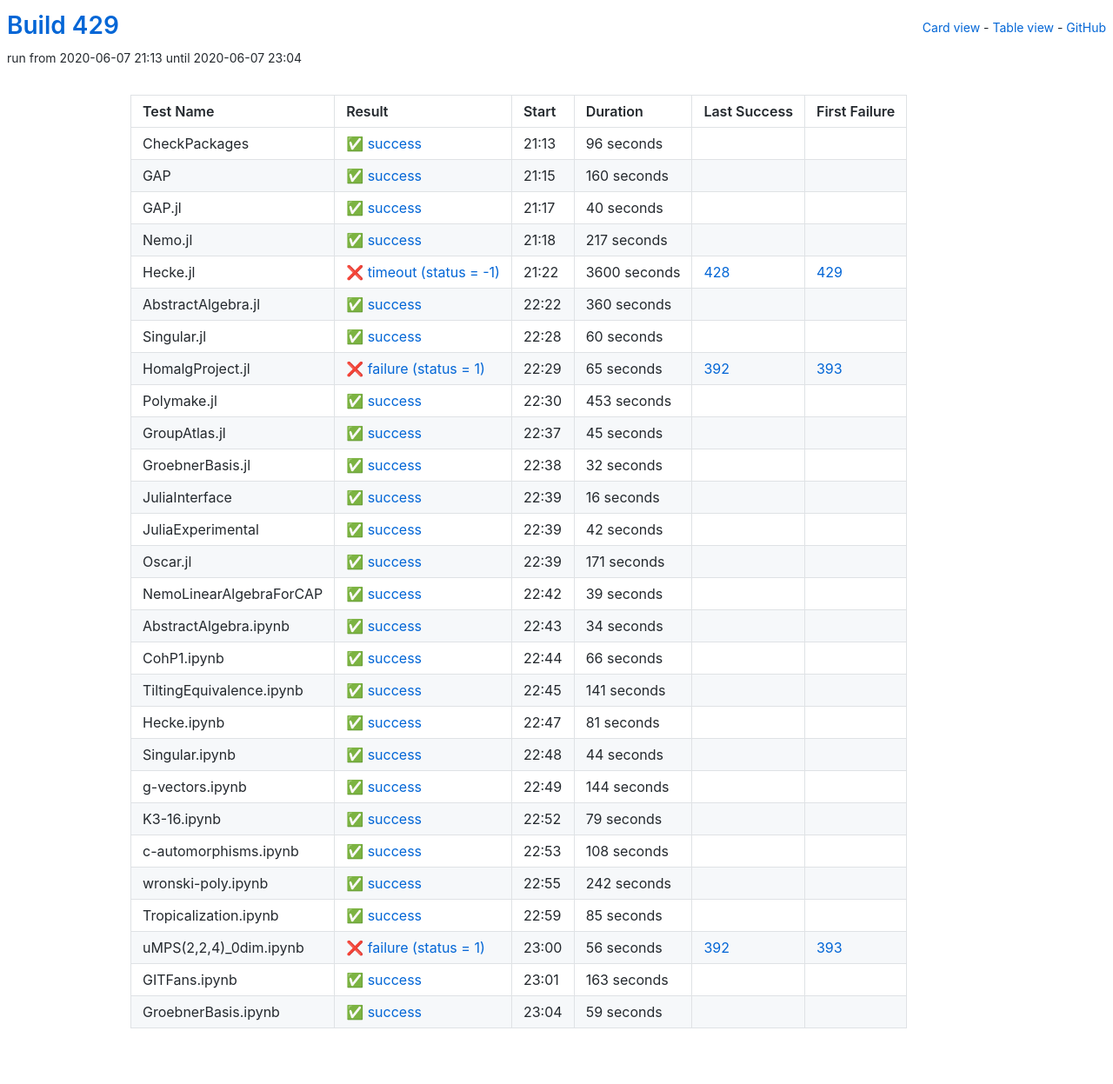
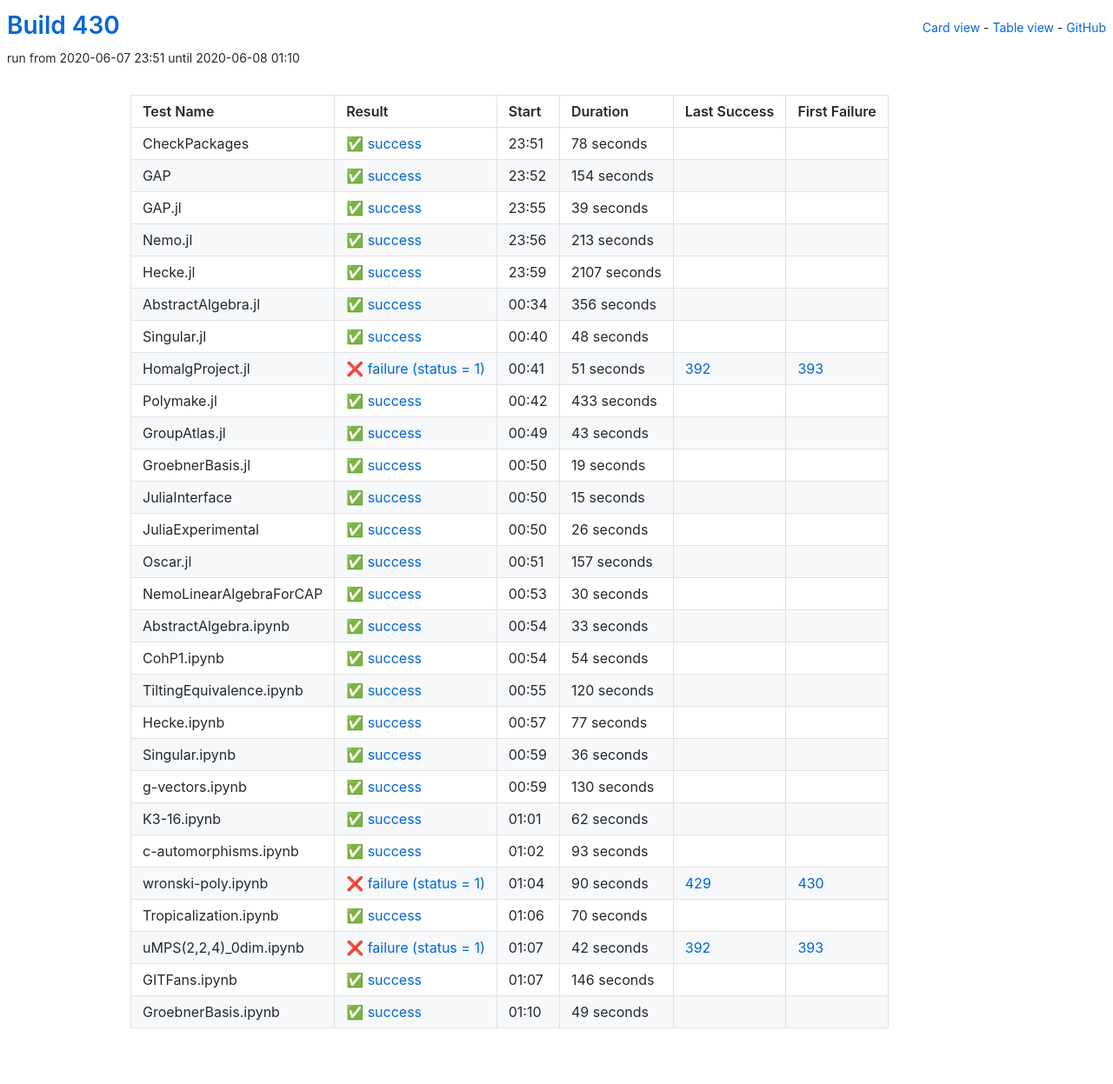
Before and after one commit to oscar-system/oscar-ci-status-1.4, a Jekyll site: the page built from table.html, in a window 1280 px wide. Shown: the whole page at 87% size. Built offline with Jekyll 4.4.1, drawn with Linux system fonts in a browser that asks for light colours.

Commit message:
Build 430

```diff
--- a/_data/ci.yml
+++ b/_data/ci.yml
@@ -1,340 +1,340 @@
-build: 429
-build_url: https://oscarci.mathematik.uni-kl.de/job/oscar-julia-1.4/429/
+build: 430
+build_url: https://oscarci.mathematik.uni-kl.de/job/oscar-julia-1.4/430/
 job: oscar-julia-1.4
 tests:
-- duration: 96
+- duration: 78
   exitcode: 0
   first_failure: false
   first_failure_url: null
   id: checkpackages
   last_success: false
   last_success_url: null
-  log: https://oscarci.mathematik.uni-kl.de/job/oscar-julia-1.4/429/artifact/logs/build-429/CheckPackages.log
+  log: https://oscarci.mathematik.uni-kl.de/job/oscar-julia-1.4/430/artifact/logs/build-430/CheckPackages.log
   name: CheckPackages
-  start: 2020-06-07 21:13
+  start: 2020-06-07 23:51
   status: success
   success: true
-- duration: 160
+- duration: 154
   exitcode: 0
   first_failure: false
   first_failure_url: null
   id: gap
   last_success: false
   last_success_url: null
-  log: https://oscarci.mathematik.uni-kl.de/job/oscar-julia-1.4/429/artifact/logs/build-429/GAP.log
+  log: https://oscarci.mathematik.uni-kl.de/job/oscar-julia-1.4/430/artifact/logs/build-430/GAP.log
   name: GAP
-  start: 2020-06-07 21:15
+  start: 2020-06-07 23:52
   status: success
   success: true
-- duration: 40
+- duration: 39
   exitcode: 0
   first_failure: false
   first_failure_url: null
   id: gap-jl
   last_success: false
   last_success_url: null
-  log: https://oscarci.mathematik.uni-kl.de/job/oscar-julia-1.4/429/artifact/logs/build-429/GAP.jl.log
+  log: https://oscarci.mathematik.uni-kl.de/job/oscar-julia-1.4/430/artifact/logs/build-430/GAP.jl.log
   name: GAP.jl
-  start: 2020-06-07 21:17
+  start: 2020-06-07 23:55
   status: success
   success: true
-- duration: 217
+- duration: 213
   exitcode: 0
   first_failure: false
   first_failure_url: null
   id: nemo-jl
   last_success: false
   last_success_url: null
-  log: https://oscarci.mathematik.uni-kl.de/job/oscar-julia-1.4/429/artifact/logs/build-429/Nemo.jl.log
+  log: https://oscarci.mathematik.uni-kl.de/job/oscar-julia-1.4/430/artifact/logs/build-430/Nemo.jl.log
   name: Nemo.jl
-  start: 2020-06-07 21:18
+  start: 2020-06-07 23:56
   status: success
   success: true
-- duration: 3600
-  exitcode: -1
-  first_failure: 429
-  first_failure_url: https://oscarci.mathematik.uni-kl.de/job/oscar-julia-1.4/429/
+- duration: 2107
+  exitcode: 0
+  first_failure: false
+  first_failure_url: null
   id: hecke-jl
-  last_success: 428
-  last_success_url: https://oscarci.mathematik.uni-kl.de/job/oscar-julia-1.4/428/
-  log: https://oscarci.mathematik.uni-kl.de/job/oscar-julia-1.4/429/artifact/logs/build-429/Hecke.jl.log
+  last_success: false
+  last_success_url: null
+  log: https://oscarci.mathematik.uni-kl.de/job/oscar-julia-1.4/430/artifact/logs/build-430/Hecke.jl.log
   name: Hecke.jl
-  start: 2020-06-07 21:22
-  status: timeout
-  success: false
-- duration: 360
+  start: 2020-06-07 23:59
+  status: success
+  success: true
+- duration: 356
   exitcode: 0
   first_failure: false
   first_failure_url: null
   id: abstractalgebra-jl
   last_success: false
   last_success_url: null
-  log: https://oscarci.mathematik.uni-kl.de/job/oscar-julia-1.4/429/artifact/logs/build-429/AbstractAlgebra.jl.log
+  log: https://oscarci.mathematik.uni-kl.de/job/oscar-julia-1.4/430/artifact/logs/build-430/AbstractAlgebra.jl.log
   name: AbstractAlgebra.jl
-  start: 2020-06-07 22:22
+  start: 2020-06-08 00:34
   status: success
   success: true
-- duration: 60
+- duration: 48
   exitcode: 0
   first_failure: false
   first_failure_url: null
   id: singular-jl
   last_success: false
   last_success_url: null
-  log: https://oscarci.mathematik.uni-kl.de/job/oscar-julia-1.4/429/artifact/logs/build-429/Singular.jl.log
+  log: https://oscarci.mathematik.uni-kl.de/job/oscar-julia-1.4/430/artifact/logs/build-430/Singular.jl.log
   name: Singular.jl
-  start: 2020-06-07 22:28
+  start: 2020-06-08 00:40
   status: success
   success: true
-- duration: 65
+- duration: 51
   exitcode: 1
   first_failure: 393
   first_failure_url: https://oscarci.mathematik.uni-kl.de/job/oscar-julia-1.4/393/
   id: homalgproject-jl
   last_success: 392
   last_success_url: https://oscarci.mathematik.uni-kl.de/job/oscar-julia-1.4/392/
-  log: https://oscarci.mathematik.uni-kl.de/job/oscar-julia-1.4/429/artifact/logs/build-429/HomalgProject.jl.log
+  log: https://oscarci.mathematik.uni-kl.de/job/oscar-julia-1.4/430/artifact/logs/build-430/HomalgProject.jl.log
   name: HomalgProject.jl
-  start: 2020-06-07 22:29
+  start: 2020-06-08 00:41
   status: failure
   success: false
-- duration: 453
+- duration: 433
   exitcode: 0
   first_failure: false
   first_failure_url: null
   id: polymake-jl
   last_success: false
   last_success_url: null
-  log: https://oscarci.mathematik.uni-kl.de/job/oscar-julia-1.4/429/artifact/logs/build-429/Polymake.jl.log
+  log: https://oscarci.mathematik.uni-kl.de/job/oscar-julia-1.4/430/artifact/logs/build-430/Polymake.jl.log
   name: Polymake.jl
-  start: 2020-06-07 22:30
+  start: 2020-06-08 00:42
   status: success
   success: true
-- duration: 45
+- duration: 43
   exitcode: 0
   first_failure: false
   first_failure_url: null
   id: groupatlas-jl
   last_success: false
   last_success_url: null
-  log: https://oscarci.mathematik.uni-kl.de/job/oscar-julia-1.4/429/artifact/logs/build-429/GroupAtlas.jl.log
+  log: https://oscarci.mathematik.uni-kl.de/job/oscar-julia-1.4/430/artifact/logs/build-430/GroupAtlas.jl.log
   name: GroupAtlas.jl
-  start: 2020-06-07 22:37
+  start: 2020-06-08 00:49
   status: success
   success: true
-- duration: 32
+- duration: 19
   exitcode: 0
   first_failure: false
   first_failure_url: null
   id: groebnerbasis-jl
   last_success: false
   last_success_url: null
-  log: https://oscarci.mathematik.uni-kl.de/job/oscar-julia-1.4/429/artifact/logs/build-429/GroebnerBasis.jl.log
+  log: https://oscarci.mathematik.uni-kl.de/job/oscar-julia-1.4/430/artifact/logs/build-430/GroebnerBasis.jl.log
   name: GroebnerBasis.jl
-  start: 2020-06-07 22:38
+  start: 2020-06-08 00:50
   status: success
   success: true
-- duration: 16
+- duration: 15
   exitcode: 0
   first_failure: false
   first_failure_url: null
   id: juliainterface
   last_success: false
   last_success_url: null
-  log: https://oscarci.mathematik.uni-kl.de/job/oscar-julia-1.4/429/artifact/logs/build-429/JuliaInterface.log
+  log: https://oscarci.mathematik.uni-kl.de/job/oscar-julia-1.4/430/artifact/logs/build-430/JuliaInterface.log
   name: JuliaInterface
-  start: 2020-06-07 22:39
+  start: 2020-06-08 00:50
   status: success
   success: true
-- duration: 42
+- duration: 26
   exitcode: 0
   first_failure: false
   first_failure_url: null
   id: juliaexperimental
   last_success: false
   last_success_url: null
-  log: https://oscarci.mathematik.uni-kl.de/job/oscar-julia-1.4/429/artifact/logs/build-429/JuliaExperimental.log
+  log: https://oscarci.mathematik.uni-kl.de/job/oscar-julia-1.4/430/artifact/logs/build-430/JuliaExperimental.log
   name: JuliaExperimental
-  start: 2020-06-07 22:39
+  start: 2020-06-08 00:50
   status: success
   success: true
-- duration: 171
+- duration: 157
   exitcode: 0
   first_failure: false
   first_failure_url: null
   id: oscar-jl
   last_success: false
   last_success_url: null
-  log: https://oscarci.mathematik.uni-kl.de/job/oscar-julia-1.4/429/artifact/logs/build-429/Oscar.jl.log
+  log: https://oscarci.mathematik.uni-kl.de/job/oscar-julia-1.4/430/artifact/logs/build-430/Oscar.jl.log
   name: Oscar.jl
-  start: 2020-06-07 22:39
+  start: 2020-06-08 00:51
   status: success
   success: true
-- duration: 39
+- duration: 30
   exitcode: 0
   first_failure: false
   first_failure_url: null
   id: nemolinearalgebraforcap
   last_success: false
   last_success_url: null
-  log: https://oscarci.mathematik.uni-kl.de/job/oscar-julia-1.4/429/artifact/logs/build-429/NemoLinearAlgebraForCAP.log
+  log: https://oscarci.mathematik.uni-kl.de/job/oscar-julia-1.4/430/artifact/logs/build-430/NemoLinearAlgebraForCAP.log
   name: NemoLinearAlgebraForCAP
-  start: 2020-06-07 22:42
+  start: 2020-06-08 00:53
   status: success
   success: true
-- duration: 34
+- duration: 33
   exitcode: 0
   first_failure: false
   first_failure_url: null
   id: abstractalgebra-ipynb
   last_success: false
   last_success_url: null
-  log: https://oscarci.mathematik.uni-kl.de/job/oscar-julia-1.4/429/artifact/logs/build-429/AbstractAlgebra.ipynb.log
+  log: https://oscarci.mathematik.uni-kl.de/job/oscar-julia-1.4/430/artifact/logs/build-430/AbstractAlgebra.ipynb.log
   name: AbstractAlgebra.ipynb
-  start: 2020-06-07 22:43
+  start: 2020-06-08 00:54
   status: success
   success: true
-- duration: 66
+- duration: 54
   exitcode: 0
   first_failure: false
   first_failure_url: null
   id: cohp1-ipynb
   last_success: false
   last_success_url: null
-  log: https://oscarci.mathematik.uni-kl.de/job/oscar-julia-1.4/429/artifact/logs/build-429/CohP1.ipynb.log
+  log: https://oscarci.mathematik.uni-kl.de/job/oscar-julia-1.4/430/artifact/logs/build-430/CohP1.ipynb.log
   name: CohP1.ipynb
-  start: 2020-06-07 22:44
+  start: 2020-06-08 00:54
   status: success
   success: true
-- duration: 141
+- duration: 120
   exitcode: 0
   first_failure: false
   first_failure_url: null
   id: tiltingequivalence-ipynb
   last_success: false
   last_success_url: null
-  log: https://oscarci.mathematik.uni-kl.de/job/oscar-julia-1.4/429/artifact/logs/build-429/TiltingEquivalence.ipynb.log
+  log: https://oscarci.mathematik.uni-kl.de/job/oscar-julia-1.4/430/artifact/logs/build-430/TiltingEquivalence.ipynb.log
   name: TiltingEquivalence.ipynb
-  start: 2020-06-07 22:45
+  start: 2020-06-08 00:55
   status: success
   success: true
-- duration: 81
+- duration: 77
   exitcode: 0
   first_failure: false
   first_failure_url: null
   id: hecke-ipynb
   last_success: false
   last_success_url: null
-  log: https://oscarci.mathematik.uni-kl.de/job/oscar-julia-1.4/429/artifact/logs/build-429/Hecke.ipynb.log
+  log: https://oscarci.mathematik.uni-kl.de/job/oscar-julia-1.4/430/artifact/logs/build-430/Hecke.ipynb.log
   name: Hecke.ipynb
-  start: 2020-06-07 22:47
+  start: 2020-06-08 00:57
   status: success
   success: true
-- duration: 44
+- duration: 36
   exitcode: 0
   first_failure: false
   first_failure_url: null
   id: singular-ipynb
   last_success: false
   last_success_url: null
-  log: https://oscarci.mathematik.uni-kl.de/job/oscar-julia-1.4/429/artifact/logs/build-429/Singular.ipynb.log
+  log: https://oscarci.mathematik.uni-kl.de/job/oscar-julia-1.4/430/artifact/logs/build-430/Singular.ipynb.log
   name: Singular.ipynb
-  start: 2020-06-07 22:48
+  start: 2020-06-08 00:59
   status: success
   success: true
-- duration: 144
+- duration: 130
   exitcode: 0
   first_failure: false
   first_failure_url: null
   id: g-vectors-ipynb
   last_success: false
   last_success_url: null
-  log: https://oscarci.mathematik.uni-kl.de/job/oscar-julia-1.4/429/artifact/logs/build-429/g-vectors.ipynb.log
+  log: https://oscarci.mathematik.uni-kl.de/job/oscar-julia-1.4/430/artifact/logs/build-430/g-vectors.ipynb.log
   name: g-vectors.ipynb
-  start: 2020-06-07 22:49
+  start: 2020-06-08 00:59
   status: success
   success: true
-- duration: 79
+- duration: 62
   exitcode: 0
   first_failure: false
   first_failure_url: null
   id: k3-16-ipynb
   last_success: false
   last_success_url: null
-  log: https://oscarci.mathematik.uni-kl.de/job/oscar-julia-1.4/429/artifact/logs/build-429/K3-16.ipynb.log
+  log: https://oscarci.mathematik.uni-kl.de/job/oscar-julia-1.4/430/artifact/logs/build-430/K3-16.ipynb.log
   name: K3-16.ipynb
-  start: 2020-06-07 22:52
+  start: 2020-06-08 01:01
   status: success
   success: true
-- duration: 108
+- duration: 93
   exitcode: 0
   first_failure: false
   first_failure_url: null
   id: c-automorphisms-ipynb
   last_success: false
   last_success_url: null
-  log: https://oscarci.mathematik.uni-kl.de/job/oscar-julia-1.4/429/artifact/logs/build-429/c-automorphisms.ipynb.log
+  log: https://oscarci.mathematik.uni-kl.de/job/oscar-julia-1.4/430/artifact/logs/build-430/c-automorphisms.ipynb.log
   name: c-automorphisms.ipynb
-  start: 2020-06-07 22:53
+  start: 2020-06-08 01:02
   status: success
   success: true
-- duration: 242
-  exitcode: 0
-  first_failure: false
-  first_failure_url: null
+- duration: 90
+  exitcode: 1
+  first_failure: 430
+  first_failure_url: https://oscarci.mathematik.uni-kl.de/job/oscar-julia-1.4/430/
   id: wronski-poly-ipynb
-  last_success: false
-  last_success_url: null
-  log: https://oscarci.mathematik.uni-kl.de/job/oscar-julia-1.4/429/artifact/logs/build-429/wronski-poly.ipynb.log
+  last_success: 429
+  last_success_url: https://oscarci.mathematik.uni-kl.de/job/oscar-julia-1.4/429/
+  log: https://oscarci.mathematik.uni-kl.de/job/oscar-julia-1.4/430/artifact/logs/build-430/wronski-poly.ipynb.log
   name: wronski-poly.ipynb
-  start: 2020-06-07 22:55
-  status: success
-  success: true
-- duration: 85
+  start: 2020-06-08 01:04
+  status: failure
+  success: false
+- duration: 70
   exitcode: 0
   first_failure: false
   first_failure_url: null
   id: tropicalization-ipynb
   last_success: false
   last_success_url: null
-  log: https://oscarci.mathematik.uni-kl.de/job/oscar-julia-1.4/429/artifact/logs/build-429/Tropicalization.ipynb.log
+  log: https://oscarci.mathematik.uni-kl.de/job/oscar-julia-1.4/430/artifact/logs/build-430/Tropicalization.ipynb.log
   name: Tropicalization.ipynb
-  start: 2020-06-07 22:59
+  start: 2020-06-08 01:06
   status: success
   success: true
-- duration: 56
+- duration: 42
   exitcode: 1
   first_failure: 393
   first_failure_url: https://oscarci.mathematik.uni-kl.de/job/oscar-julia-1.4/393/
   id: umps-2-2-4-0dim-ipynb
   last_success: 392
   last_success_url: https://oscarci.mathematik.uni-kl.de/job/oscar-julia-1.4/392/
-  log: https://oscarci.mathematik.uni-kl.de/job/oscar-julia-1.4/429/artifact/logs/build-429/uMPS-2-2-4-_0dim.ipynb.log
+  log: https://oscarci.mathematik.uni-kl.de/job/oscar-julia-1.4/430/artifact/logs/build-430/uMPS-2-2-4-_0dim.ipynb.log
   name: uMPS(2,2,4)_0dim.ipynb
-  start: 2020-06-07 23:00
+  start: 2020-06-08 01:07
   status: failure
   success: false
-- duration: 163
+- duration: 146
   exitcode: 0
   first_failure: false
   first_failure_url: null
   id: gitfans-ipynb
   last_success: false
   last_success_url: null
-  log: https://oscarci.mathematik.uni-kl.de/job/oscar-julia-1.4/429/artifact/logs/build-429/GITFans.ipynb.log
+  log: https://oscarci.mathematik.uni-kl.de/job/oscar-julia-1.4/430/artifact/logs/build-430/GITFans.ipynb.log
   name: GITFans.ipynb
-  start: 2020-06-07 23:01
+  start: 2020-06-08 01:07
   status: success
   success: true
-- duration: 59
+- duration: 49
   exitcode: 0
   first_failure: false
   first_failure_url: null
   id: groebnerbasis-ipynb
   last_success: false
   last_success_url: null
-  log: https://oscarci.mathematik.uni-kl.de/job/oscar-julia-1.4/429/artifact/logs/build-429/GroebnerBasis.ipynb.log
+  log: https://oscarci.mathematik.uni-kl.de/job/oscar-julia-1.4/430/artifact/logs/build-430/GroebnerBasis.ipynb.log
   name: GroebnerBasis.ipynb
-  start: 2020-06-07 23:04
+  start: 2020-06-08 01:10
   status: success
   success: true
```
Also changed, not shown: README.md.
